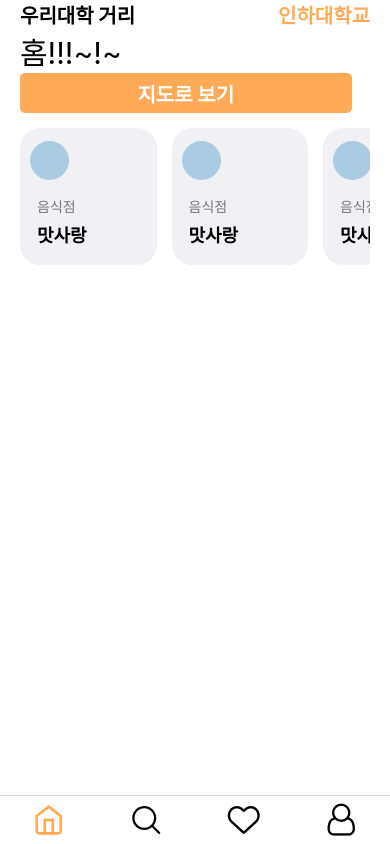
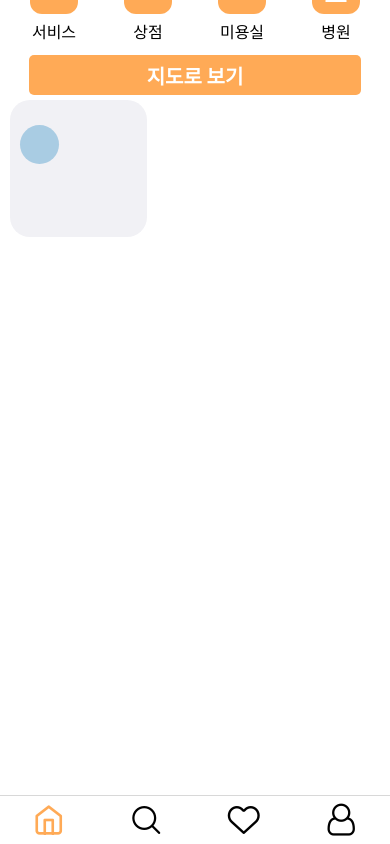
Before and after one commit to Stageus/udaeri-frontend, a React Native app: screen /Home in a window 390 px wide. Built offline with nearby package versions, Linux system fonts and the light colour scheme.

Commit message:
홈 페이지 변경

```diff
--- a/src/navigation/bottomNavigator.tsx
+++ b/src/navigation/bottomNavigator.tsx
@@ -2,7 +2,7 @@ import React from "react";
 import { createBottomTabNavigator } from "@react-navigation/bottom-tabs";
 
 import theme from "../style/theme";
-import Home from "../screens/home/home.component";
+import Home from "../screens/Home/Home.component";
 import Search from "../screens/Search/search.component";
 import Jjim from "../screens/Jjim/jjim.component";
 import MyPage from "../screens/MyPage/my-page.component";
--- a/src/screens/home/home.component.tsx
+++ b/src/screens/home/home.component.tsx
@@ -1,39 +1,73 @@
-import React from "react";
-import { SafeAreaView, View, ScrollView } from "react-native";
+import React, { useState, useEffect } from "react";
+import { SafeAreaView, View } from "react-native";
 import styled from "styled-components/native";
 
 // import {useAppDispatch, useAppSelector} from '../../../store/hooks';
 // import {ageCounter, nameChange} from '../../../store/slice/userSlice';
-import { HomeText, HomeContainer, TopContainer, TopTitle } from "./home.style";
+import {
+  Container,
+  Header,
+  MiddleBlock
+} from "./Home.style";
 import { LongBtn } from "../../components/longBtn/longBtn.component";
 import { HomeJjimEle } from "../../components/home-jjimEle/home-jjimEle.component";
 import { SafeAreaViewComp } from "../../components/safeAreaViewComp/safeAreaViewComp";
+import { ScrollView } from "react-native-gesture-handler";
+import LargeCatEle from "../../components/LargeCatEle/LargeCatEle.component";
+import MagniBtn from "../../components/HeaderBar/MagniBtn/MagniBtn.component";
+
+const categoryList = [
+  {
+    name: "먹거리"
+  },
+  {
+    name: "놀거리"
+  },
+  {
+    name: "카페/빵집"
+  },
+  {
+    name: "술집"
+  },
+  {
+    name: "서비스"
+  },
+  {
+    name: "상점"
+  },
+  {
+    name: "미용실"
+  },
+  {
+    name: "병원"
+  },
+]
 
 const Home = (): JSX.Element => {
   return (
     <SafeAreaViewComp>
-      <HomeContainer>
-        <TopContainer>
-          <TopTitle>우리대학 거리</TopTitle>
-          <TopTitle main>인하대학교</TopTitle>
-        </TopContainer>
-        <HomeText>홈!!!~!~</HomeText>
-        <LongBtn btnTitle="지도로 보기" pageTitle="Map" />
+        <ScrollView showsHorizontalScrollIndicator={false}>
+          <Container>
+            <Header.Container>
+              <Header.LogoText>우리대학거리</Header.LogoText>
+              <MagniBtn title={null} size={36}></MagniBtn>
+            </Header.Container>
+            <MiddleBlock.Container>
+              <MiddleBlock.CatWrap>
+                {categoryList.map((item, index) => {
+                  return(
+                    <LargeCatEle
+                        key={index}
+                        name={item.name}
+                    ></LargeCatEle>
+                )})}
+              </MiddleBlock.CatWrap>
+              <LongBtn btnTitle="지도로 보기" pageTitle="Map" />
+            </MiddleBlock.Container>
 
-        <ScrollView
-          horizontal
-          showsHorizontalScrollIndicator={false}
-          contentContainerStyle={{
-            marginVertical: 15,
-            flexDirection: "row",
-          }}
-        >
-          <HomeJjimEle categoryTitle="음식점" shopName="맛사랑"></HomeJjimEle>
-          <HomeJjimEle categoryTitle="음식점" shopName="맛사랑"></HomeJjimEle>
-          <HomeJjimEle categoryTitle="음식점" shopName="맛사랑"></HomeJjimEle>
-          <HomeJjimEle categoryTitle="음식점" shopName="맛사랑"></HomeJjimEle>
+            <HomeJjimEle></HomeJjimEle>
+          </Container>
         </ScrollView>
-      </HomeContainer>
     </SafeAreaViewComp>
   );
 };
--- a/src/screens/home/home.style.tsx
+++ b/src/screens/home/home.style.tsx
@@ -1,27 +1,41 @@
 import styled from "styled-components/native";
-import theme from "../../style/theme";
+import { Dimensions } from "react-native";
 
-export const HomeText = styled.Text`
-  font-size: 30px;
+const { width, height } = Dimensions.get("window");
+
+export const Container = styled.View`
+  flex: 1;
+  justify-content: center;
+  padding : 10px 10px;
 `;
 
-export const HomeContainer = styled.View`
-  padding: 0 20px;
-`;
-
-export const TopContainer = styled.View`
-  flex-direction: row;
-  justify-content: space-between;
-  align-items: center;
-  // margin-top: 10px;
-`;
-
-interface TopTitleProp {
-  readonly main?: boolean;
+export const Header = {
+  Container : styled.View`
+    padding : 10px 20px;
+    flex-direction: row;
+    justify-content: space-between;
+    align-items: center;
+  `,
+  LogoText : styled.Text`
+    font-weight: 800;
+    font-size: 24px;
+  `,
+  UnivText : styled.Text`
+    font-weight: 300;
+    font-size: 16px;
+  `
 }
 
-export const TopTitle = styled.Text<TopTitleProp>`
-  font-size: 20px;
-  font-weight: bold;
-  color: ${(props) => (props.main ? theme.colors.main : "#000")};
-`;
+export const MiddleBlock = {
+  Container : styled.View`
+    padding-top: 10px;
+    margin-bottom: 5px;
+    flex-direction: column;
+    align-items: center;
+  `,
+  CatWrap : styled.View`
+    flex-direction: row;
+    justify-content: space-between;
+    flex-wrap: wrap;
+  `
+};
```
